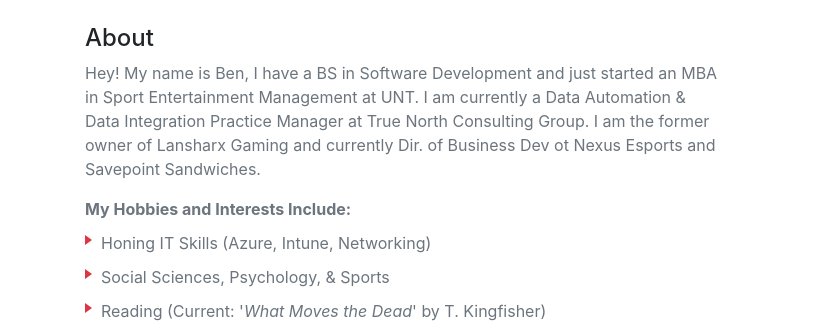
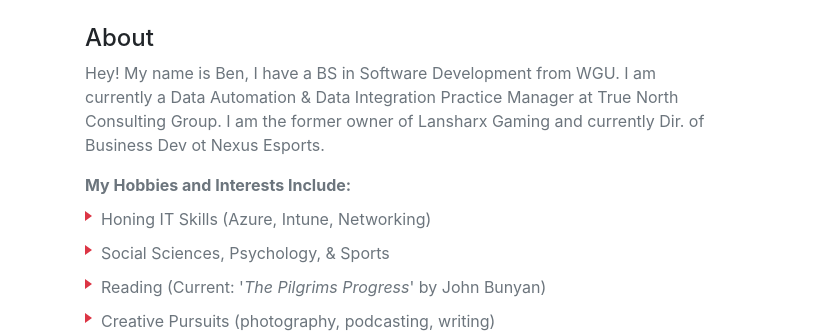
Before and after one commit to BenjaminBruton/portfolio, a website: page index.html in a window 1280 px wide. Both pictures are taken after a click on the button "Toggle navigation". Shown: the top 336 px of the page, 0-840 px from the left. Drawn offline with Linux system fonts and the light colour scheme.

Commit message:
Update index.html

```diff
--- a/index.html
+++ b/index.html
@@ -117,13 +117,13 @@
                 <div class="row">
                     <div class="col-sm-8 col-md-7 py-4">
                         <h4>About</h4>
-                        <p class="text-muted">Hey! My name is Ben, I have a BS in Software Development and just started an MBA in Sport Entertainment Management at UNT. I am currently a Data Automation & Data Integration Practice Manager at True North Consulting Group. I am the former owner of Lansharx Gaming and currently Dir. of Business Dev ot Nexus Esports and Savepoint Sandwiches.
+                        <p class="text-muted">Hey! My name is Ben, I have a BS in Software Development from WGU. I am currently a Data Automation & Data Integration Practice Manager at True North Consulting Group. I am the former owner of Lansharx Gaming and currently Dir. of Business Dev ot Nexus Esports.
                         </p>
                         <p class="text-muted" style="margin-bottom: 0px"><strong>My Hobbies and Interests Include:</strong></p>
                         <ul class="arrowul text-muted" style="margin-top: 0px">
                             <li id="liArrow29" class="liArrow waggle">Honing IT Skills (Azure, Intune, Networking)</li>
                             <li id="liArrow30" class="liArrow waggle">Social Sciences, Psychology, & Sports</li>
-                            <li id="liArrow31" class="liArrow waggle">Reading (Current: '<em>What Moves the Dead</em>' by T. Kingfisher)</li>
+                            <li id="liArrow31" class="liArrow waggle">Reading (Current: '<em>The Pilgrims Progress</em>' by John Bunyan)</li>
                             <li id="liArrow32" class="liArrow waggle">Creative Pursuits (photography, podcasting, writing)</li>
                             <li id="liArrow33" class="liArrow waggle">Philosophy (Stoicism is my jam)</li>
                             <li id="liArrow34" class="liArrow waggle">Coaching my sons youth soccer team!</li>
```
